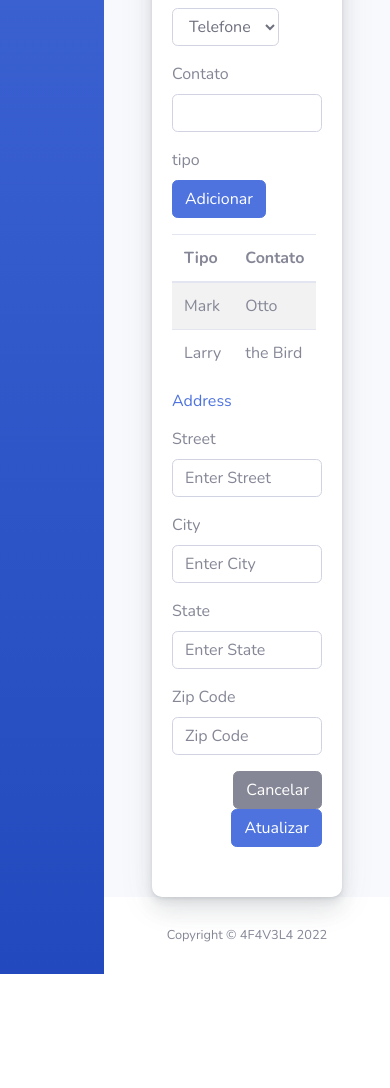
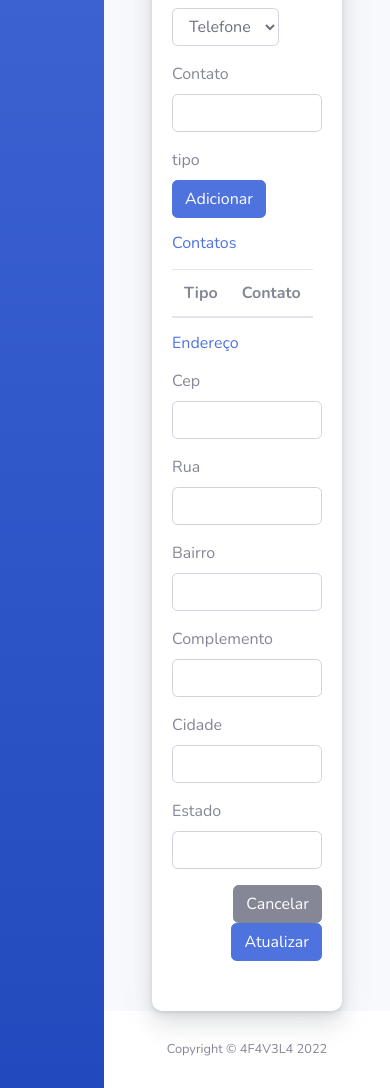
Before and after one commit to edsontomas1981/4F4V3L4, a Django app: page /editarPerfil/ in a window 390 px wide. Shown: the part 984-2072 px from the top of the page. Before the commit the page ends 1958 px from the top, so only its background shows below. Run offline with Django 4.2, Linux system fonts and the light colour scheme; a user stored in the database is signed in; lists and menus that the app fills with data are empty; parts of the project's set-up code (start-up, migrations or seed data) failed here and were passed over; some libraries are stand-ins or nearby versions.

Commit message:
Atualização perfil

```diff
--- a/f4v3l4/f4v3l4/settings.py
+++ b/f4v3l4/f4v3l4/settings.py
@@ -49,11 +49,10 @@ INSTALLED_APPS = [
     'bootstrapform',
     'sslserver',
     # Apps Locais
+    'endereco',
     'usuario',
     'autenticacao',
     'plataforma',
-    'endereco',
-
 ]
 
 MIDDLEWARE = [
--- a/f4v3l4/plataforma/templates/detalhesPedidos.html
+++ b/f4v3l4/plataforma/templates/detalhesPedidos.html
@@ -127,6 +127,6 @@
 
 {% endblock 'blankPage' %}
 {%  block 'css' %}
-<link rel="stylesheet" type="text/css" href="{% static 'css/estilo.css' %}">
+<link type="text/css" href="{% static 'css/estilo.css' %}">
 <script src="{% static 'js/funcoesJavascript.js' %}"></script>
 {% endblock %}
--- a/f4v3l4/plataforma/templates/perfil.html
+++ b/f4v3l4/plataforma/templates/editarperfil.html
@@ -1,7 +1,6 @@
 {% extends 'base.html' %}
 {% load static %}
 <script src="https://code.jquery.com/jquery-3.6.0.min.js" integrity="sha256-/xUj+3OJU5yExlq6GSYGSHk7tPXikynS7ogEvDej/m4=" crossorigin="anonymous"></script>
-<script src="{% static 'js/funcoesJavascript.js' %}"></script>
 
 {% block 'blankPage' %}
     <div class="container">
@@ -79,8 +78,9 @@
                             <div class="col-xl-2 col-lg-2 col-md-2 col-sm-12 col-9">
                               <div class="form-group">
                                   <label for="contato">Tipo</label>
-                                  <select class="form-control" id="website">
+                                  <select class="form-control" id="tipo">
                                     <option>Telefone</option>
+                                    <option>Celular</option>
                                     <option>Facebook</option>
                                     <option>Twitter</option>
                                     <option>Instagram</option>
@@ -91,7 +91,7 @@
                             <div class="col-xl-8 col-lg-8 col-md-8 col-sm-12 col-12">
                                 <div class="form-group">
                                     <label for="contato">Contato</label>
-                                    <input type="url" class="form-control" id="contato">
+                                    <input type="url" class="form-control" id="contato" onkeypress="mask(this, mphone);" onblur="mask(this, mphone);">
                                 </div>
                             </div>
                             <div class="col-xl-2 col-lg-2 col-md-2 col-sm-12 col-9">
@@ -100,9 +100,12 @@
                                   <input type="button" onclick="insereNaTabela();" class="btn btn-primary" id="btnContato" value="Adicionar">
                               </div>
                             </div>
+                            <div class="col-xl-12 col-lg-12 col-md-12 col-sm-12 col-12">
+                              <h6 class="mb-3 text-primary">Contatos</h6>
+                          </div>
                             <div class="col-xl-12 col-lg-12 col-md-12 col-sm-12 col-9">
                               <div class="form-group">
-                                <table class="table table-striped" id="tabela">
+                                <table class="table table-striped thead-dark" id="tabela">
                                   <thead>
                                     <tr>
                                       <th scope="col">Tipo</th>
@@ -110,45 +113,49 @@
                                     </tr>
                                   </thead>
                                   <tbody>
-                                    <tr>
-                                      <td>Mark</td>
-                                      <td>Otto</td>
-                                    </tr>
-                                    <tr>
-                                      <td>Larry</td>
-                                      <td>the Bird</td>
-                                    </tr>
-                                  </tbody>
+                                </tbody>
                                 </table>
                               </div>
                             </div>
                         </div>
                         <div class="row gutters">
                             <div class="col-xl-12 col-lg-12 col-md-12 col-sm-12 col-12">
-                                <h6 class="mb-3 text-primary">Address</h6>
+                                <h6 class="mb-3 text-primary">Endereço</h6>
                             </div>
-                            <div class="col-xl-6 col-lg-6 col-md-6 col-sm-6 col-12">
+                            <div class="col-xl-4 col-lg-4 col-md-4 col-sm-4 col-12">
+                              <div class="form-group">
+                                  <label for="cep">Cep</label>
+                                  <input type="name" class="form-control" onblur="pesquisacep(this.value);" id="cep">
+                              </div>
+                          </div>
+                            <div class="col-xl-8 col-lg-8 col-md-8 col-sm-8 col-12">
                                 <div class="form-group">
-                                    <label for="Street">Street</label>
-                                    <input type="name" class="form-control" id="Street" placeholder="Enter Street">
+                                    <label for="rua">Rua</label>
+                                    <input type="name" class="form-control"id="rua">
+                                </div>
+                            </div>
+                            <div class="col-xl-8 col-lg-8 col-md-8 col-sm-8 col-12">
+                              <div class="form-group">
+                                  <label for="bairro">Bairro</label>
+                                  <input type="name" class="form-control" id="bairro">
+                              </div>
+                          </div>
+                            <div class="col-xl-4 col-lg-4 col-md-4 col-sm-4 col-12">
+                                <div class="form-group">
+                                    <label for="complemento">Complemento</label>
+                                    <input type="name" class="form-control" id="complemento">
                                 </div>
                             </div>
                             <div class="col-xl-6 col-lg-6 col-md-6 col-sm-6 col-12">
-                                <div class="form-group">
-                                    <label for="ciTy">City</label>
-                                    <input type="name" class="form-control" id="ciTy" placeholder="Enter City">
-                                </div>
-                            </div>
+                              <div class="form-group">
+                                  <label for="cidade">Cidade</label>
+                                  <input type="text" class="form-control" id="cidade">
+                              </div>
+                          </div>
                             <div class="col-xl-6 col-lg-6 col-md-6 col-sm-6 col-12">
                                 <div class="form-group">
-                                    <label for="sTate">State</label>
-                                    <input type="text" class="form-control" id="sTate" placeholder="Enter State">
-                                </div>
-                            </div>
-                            <div class="col-xl-6 col-lg-6 col-md-6 col-sm-6 col-12">
-                                <div class="form-group">
-                                    <label for="zIp">Zip Code</label>
-                                    <input type="text" class="form-control" id="zIp" placeholder="Zip Code">
+                                    <label for="uf">Estado</label>
+                                    <input type="text" class="form-control" id="uf">
                                 </div>
                             </div>
                         </div>
@@ -165,8 +172,11 @@
             </div>
         </div>
         </div>
-
 {% endblock %}
-{% block 'css' %}
-    <link rel="stylesheet" type="text/css" href="{% static 'css/profileestilo.css' %}">
+{% block 'js' %}
+<link rel="stylesheet" type="text/css" href="{% static 'css/profileestilo.css' %}">
+<script src="{% static 'js/formataCampos.js' %}"></script>
+<script src="{% static 'js/alteraImagem.js' %}"></script>
+<script src="{% static 'js/contatos.js' %}"></script>
+<script src="{% static 'js/cep.js' %}"></script>
 {% endblock %}
--- a/f4v3l4/plataforma/urls.py
+++ b/f4v3l4/plataforma/urls.py
@@ -9,6 +9,7 @@ from django.contrib.auth.decorators import login_required
 
 urlpatterns = [
     path('',views.home,name='home'),
+    path('mostraPerfil/', views.mostraPerfil, name='mostraPerfil'),
     path('enviarProposta/', views.enviarProposta, name='enviarProposta'),
     path('pedido/',views.pedidos,name='pedido'),
     path('cadastrarPedido/',views.cadastrarPedido,name='cadastrarPedido'),
--- a/f4v3l4/plataforma/views.py
+++ b/f4v3l4/plataforma/views.py
@@ -90,9 +90,16 @@ def detalhesPedidos(request):
 @login_required(login_url='/auth/login/')
 def editarPerfil(request):
     if request.method == "GET" :
-        return render(request,'./perfil.html')
+        return render(request,'./editarperfil.html')
     elif request.method == 'POST':
-        return render (request,'./perfil.html')
+        return render (request,'./editarperfil.html')
+
+@login_required(login_url='/auth/login/')
+def mostraPerfil(request):
+    if request.method == "GET" :
+        return render(request,'./meuperfil.html')
+    elif request.method == 'POST':
+        return render (request,'./meuperfil.html')
 
 @login_required(login_url='/auth/login/')
 def cadastrar_contato(request):
--- a/f4v3l4/templates/base.html
+++ b/f4v3l4/templates/base.html
@@ -1,5 +1,6 @@
 {% load static %}
 <link rel="stylesheet" type="text/css" href="{% static 'css/sb-admin-2.css' %}">
+<script src="{% static 'js/funcoesJavascript.js' %}"></script>
 
 <!DOCTYPE html>
 <html lang="pt-br">
@@ -13,7 +14,8 @@
     <meta name="description" content="">
     <meta name="author" content="">
 
-    {% block 'titulo' %}{% endblock  %}
+    {% block 'titulo' %}
+    {% endblock  %}
     <title>4 F4V3L4 3 N015</title>
 
     <!-- Custom fonts for this template-->
@@ -175,7 +177,7 @@
                             <!-- Dropdown - User Information -->
                             <div class="dropdown-menu dropdown-menu-right shadow animated--grow-in"
                                 aria-labelledby="userDropdown">
-                                <a class="dropdown-item" href="{% url 'editarPerfil' %}">
+                                <a class="dropdown-item" href="{% url 'mostraPerfil' %}">
                                     <i class="fas fa-user fa-sm fa-fw mr-2 text-gray-400"></i>
                                     Meu Perfil
                                 </a>
@@ -248,7 +250,9 @@
     <script src="{% static 'js/sb-admin-2.min.js' %}"></script>
 
     <!--Meus JavaScript-->
-    {% block 'css' %} {% endblock  %}
+    {% block 'js' %}
+
+    {% endblock  %}
     <script src="{% static 'js/funcoesJavascript.js' %}"></script>
 </body>
 </html>
--- /dev/null
+++ b/f4v3l4/templates/static/js/alteraImagem.js
@@ -0,0 +1,24 @@
+var btnClose = document.querySelector('.close-preview-js');
+    var output = document.getElementById("new");
+    var loaderFile = function(event){
+    var reader = new FileReader();
+      reader.onload = function() {
+        output.style.display = "block";
+        btnClose.style.display = "block";
+        output.style.backgroundImage = "url("+reader.result+")";
+      }
+      reader.readAsDataURL(event.target.files[0]);
+    }
+
+    var editarAvatar = document.querySelector(".editar-content");
+    var buttonFile = document.getElementById("file-preview-js");
+
+    editarAvatar.addEventListener("click", function(){
+      buttonFile.click();
+    });
+
+    btnClose.addEventListener("click", function(){
+      btnClose.style.display = "none";
+      output.style.backgroundImage = "url('')";
+      document.getElementById("file-preview-js").value = "";
+    });
--- /dev/null
+++ b/f4v3l4/templates/static/js/cep.js
@@ -0,0 +1,67 @@
+        function limpa_formulario_cep() {
+            //Limpa valores do formulário de cep.
+            console.log('limpa')
+            document.getElementById('rua').value=("");
+            document.getElementById('bairro').value=("");
+            document.getElementById('cidade').value=("");
+            document.getElementById('uf').value=("");
+        }
+
+        function meu_callback(conteudo) {
+            if (!("erro" in conteudo)) {
+                console.log('conteudo')
+                //Atualiza os campos com os valores.
+                document.getElementById('rua').value=(conteudo.logradouro);
+                document.getElementById('bairro').value=(conteudo.bairro);
+                document.getElementById('cidade').value=(conteudo.localidade);
+                document.getElementById('uf').value=(conteudo.uf);
+            } //end if.
+            else {
+            //CEP não Encontrado.
+            limpa_formulario_cep();
+            alert("CEP não encontrado.");
+            }
+        }
+
+    function pesquisacep(valor) {
+
+        //Nova variável "cep" somente com dígitos.
+        var cep = valor.replace(/\D/g, '');
+
+        //Verifica se campo cep possui valor informado.
+        if (cep != "") {
+
+            //Expressão regular para validar o CEP.
+            var validacep = /^[0-9]{8}$/;
+
+            //Valida o formato do CEP.
+            if(validacep.test(cep)) {
+
+                //Preenche os campos com "..." enquanto consulta webservice.
+                document.getElementById('rua').value="...";
+                document.getElementById('bairro').value="...";
+                document.getElementById('cidade').value="...";
+                document.getElementById('uf').value="...";
+
+
+                //Cria um elemento javascript.
+                var script = document.createElement('script');
+
+                //Sincroniza com o callback.
+                script.src = 'https://viacep.com.br/ws/'+ cep + '/json/?callback=meu_callback';
+
+                //Insere script no documento e carrega o conteúdo.
+                document.body.appendChild(script);
+
+            } //end if.
+            else {
+                //cep é inválido.
+                limpa_formulario_cep();
+                alert("Formato de CEP inválido.");
+            }
+        } //end if.
+        else {
+            //cep sem valor, limpa formulário.
+            limpa_formulario_cep();
+        }
+    }
--- /dev/null
+++ b/f4v3l4/templates/static/js/contatos.js
@@ -0,0 +1,28 @@
+var lista = []
+function limpaCampos(){
+    document.getElementById('contato').value=("");
+    document.getElementById('tipo').value=("Telefone");
+}
+
+function insereNaTabela(){
+
+    var lista = []
+    var tipo = document.getElementById('tipo').value;
+    var contato= document.getElementById('contato').value;
+
+    var corpoTabela = document.querySelector('tbody');
+
+    var tr= document.createElement('tr');
+    var tdContato= document.createElement('td');
+    var tdTipo= document.createElement('td');
+
+    tdTipo.textContent = tipo;
+    tdContato.textContent = contato;
+
+    tr.appendChild(tdTipo);
+    tr.appendChild(tdContato);
+    corpoTabela.appendChild(tr);
+    lista.push(tipo)
+    console.log(lista)
+    limpaCampos();
+}
```
Also changed, not shown: f4v3l4/plataforma/templates/cadastropedidos.html (+5 -6 lines), f4v3l4/plataforma/templates/meuperfil.html (added, +140 -0 lines), f4v3l4/templates/static/js/formataCampos.js (added, +42 -0 lines), f4v3l4/templates/static/js/funcoesJavascript.js (deleted, +0 -155 lines), f4v3l4/db.sqlite3, f4v3l4/templates/static/css/profileestilo.css (line endings or trailing spaces).
